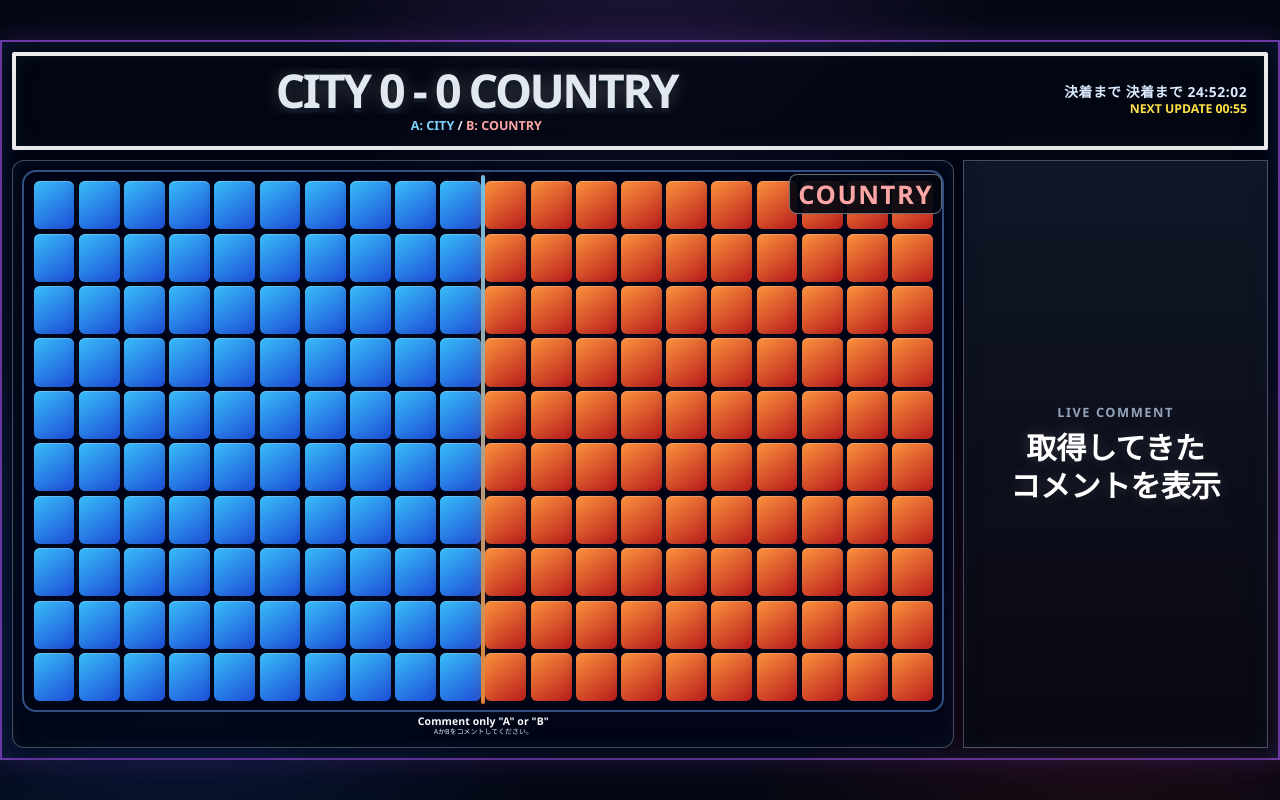
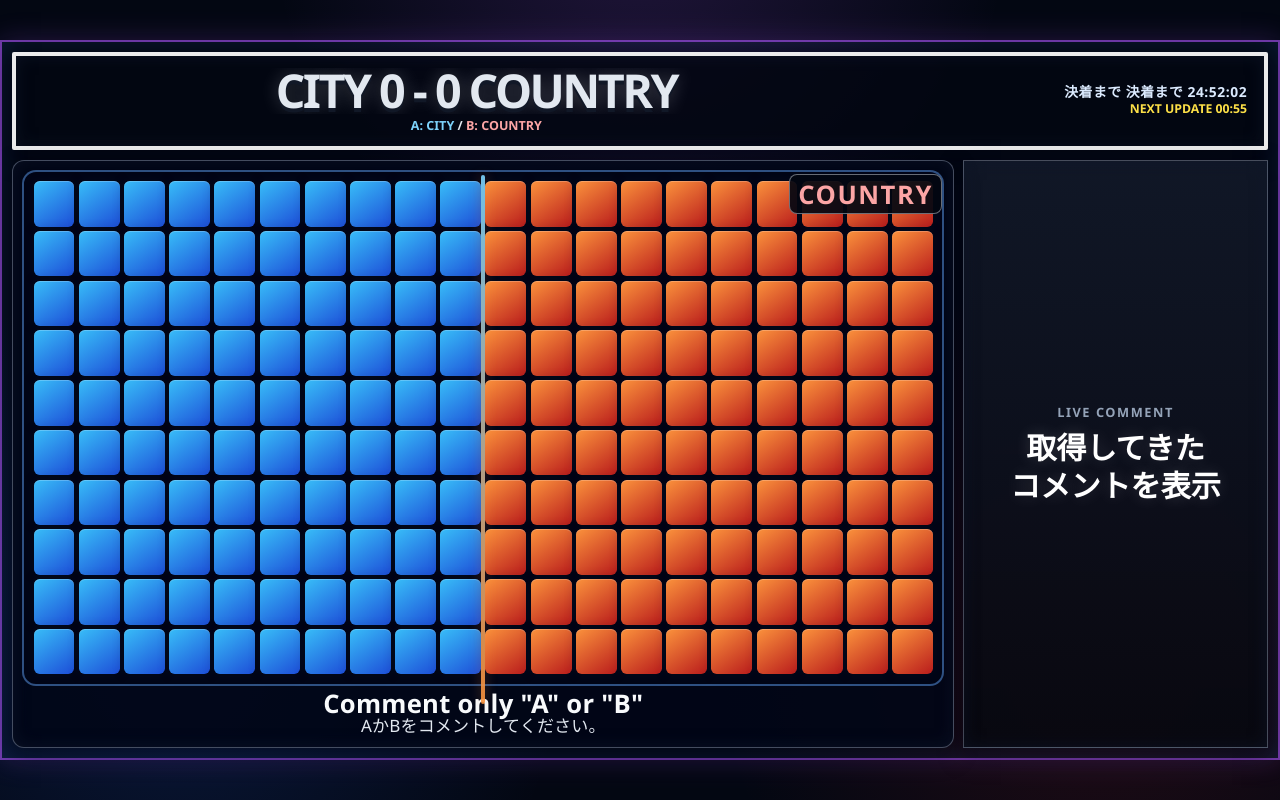
Before and after one commit to sakasakainfinity-dotcom/dot-war-live, a Next.js app: page / in a window 1280 px wide. Built offline with nearby package versions, Linux system fonts and the light colour scheme; no server answers.

Commit message:
Increase vote instruction font sizes

```diff
--- a/src/app/globals.css
+++ b/src/app/globals.css
@@ -405,14 +405,14 @@ body {
 
 .vote-en {
   margin: 0;
-  font-size: clamp(0.52rem, 0.82vw, 0.7rem);
+  font-size: clamp(1rem, 2vw, 1.8rem);
   font-weight: 900;
   letter-spacing: 0.01em;
 }
 
 .vote-ja {
   margin: 0.03rem 0 0;
-  font-size: clamp(0.4rem, 0.54vw, 0.52rem);
+  font-size: clamp(0.67rem, 1.33vw, 1.2rem);
   color: #e2e8f0;
   letter-spacing: 0.01em;
 }
```
